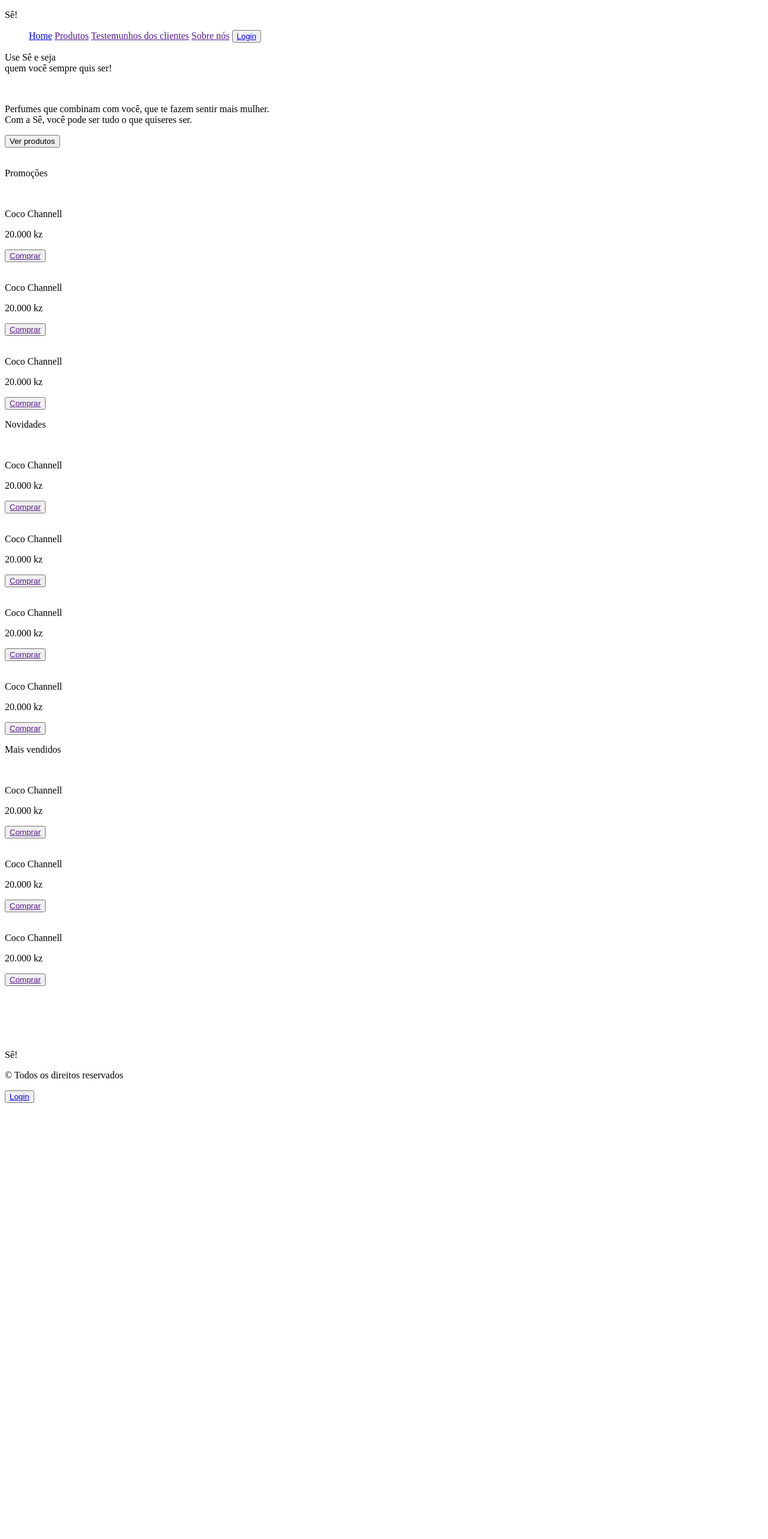
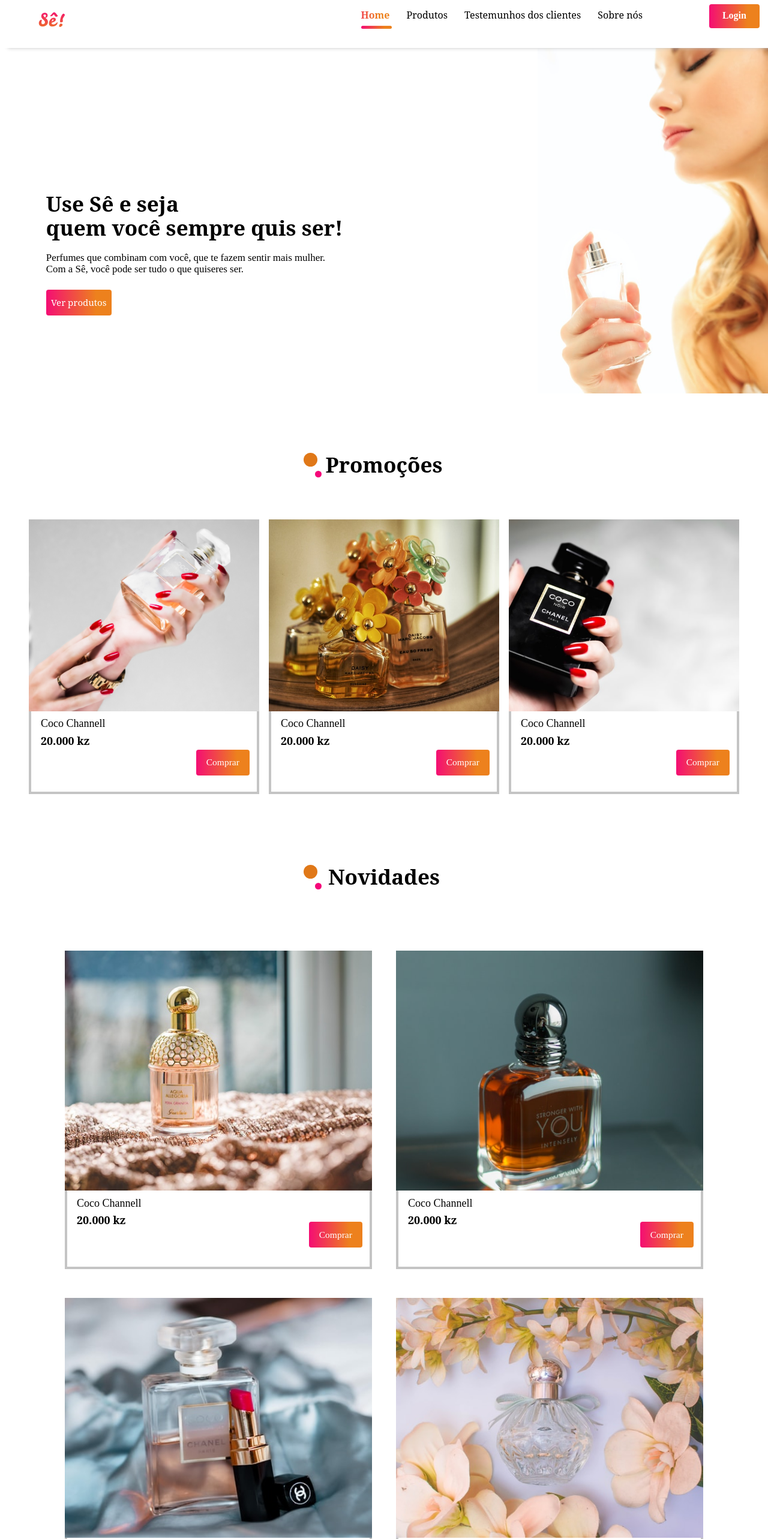
Before and after one commit to Creuma-Kuzola/Perfumaria-Se, a plain HTML site: page index.html in a window 1280 px wide. Shown: the top 2566 px of the page at 60% size. Before the commit the page ends 1847 px from the top, so only its background shows below. Drawn offline with Linux system fonts and the light colour scheme; the site is published under a folder, as on GitHub Pages, so addresses that start at the root find nothing; a web font is replaced by a local one.

Commit message:
Corrigindo o bug do caminho css

```diff
--- a/html/cadastro.html
+++ b/html/cadastro.html
@@ -4,16 +4,16 @@
     <meta charset="UTF-8">
     <meta http-equiv="X-UA-Compatible" content="IE=edge">
     <meta name="viewport" content="width=device-width, initial-scale=1.0">
-    <link rel="stylesheet" href="/css/cadastro.css">
-    <link rel="stylesheet" href="/css/normalize/normalize.css">
-    <link rel="stylesheet" href="/css/universal.css">
+    <link rel="stylesheet" href="css/cadastro.css">
+    <link rel="stylesheet" href="css/normalize/normalize.css">
+    <link rel="stylesheet" href="css/universal.css">
     <title>Perfumaria Sê - Cadastro</title>
 </head>
 <body>
 
     <section class="div-section">
         <div class="left-div">
-            <img class="left-div-img" src="/img/lucas-mendes-CyfmSpqNMD8-unsplash.jpg" alt="" srcset="">
+            <img class="left-div-img" src="img/lucas-mendes-CyfmSpqNMD8-unsplash.jpg" alt="" srcset="">
         </div>
         <div class="right-div">
             <p class="p-tittle">Criar conta</p>  <br><br><br><br><br>
--- a/index.html
+++ b/index.html
@@ -4,9 +4,9 @@
     <meta charset="UTF-8">
     <meta http-equiv="X-UA-Compatible" content="IE=edge">
     <meta name="viewport" content="width=device-width, initial-scale=1.0">
-    <link rel="stylesheet" href="/css/normalize/normalize.css">
-    <link rel="stylesheet" href="/css/index.css">
-    <link rel="stylesheet" href="/css/universal.css">
+    <link rel="stylesheet" href="css/normalize/normalize.css">
+    <link rel="stylesheet" href="css/index.css">
+    <link rel="stylesheet" href="css/universal.css">
     <title>Home</title>
 </head>
 <body>
@@ -18,7 +18,7 @@
                     <a class="ul-menu-a" href="">Produtos</a>
                     <a class="ul-menu-a" href="">Testemunhos dos clientes</a>
                     <a class="ul-menu-a" href="">Sobre nós</a>
-                    <button class="btn-login"><a class="ul-menu-a" href="/html/login.html" target="_blank" rel="noopener noreferrer">Login</a></button>
+                    <button class="btn-login"><a class="ul-menu-a" href="html/login.html" target="_blank" rel="noopener noreferrer">Login</a></button>
                 </ul>
             </nav>
     </header>
@@ -30,7 +30,7 @@
             <a href="" class="btn-ver-produtos-a"><button class="btn-ver-produtos">Ver produtos</button></a>
         </section>
         <section class="first-section-right">
-            <img class="first-section-right-img" src="/img/damir-spanic-MJ4y9aJpwxk-unsplash.jpg" alt="">
+            <img class="first-section-right-img" src="img/damir-spanic-MJ4y9aJpwxk-unsplash.jpg" alt="">
         </section>
     </section>
 
@@ -42,7 +42,7 @@
     <section class="promotion-section">
          <div class="promotion-section-item">
                 <div class="promotion-section-item-div">
-                    <img class="promotion-section-item-img" src="/img/laura-chouette-2H_8WbVPRxM-unsplash.jpg" alt="" srcset="">
+                    <img class="promotion-section-item-img" src="img/laura-chouette-2H_8WbVPRxM-unsplash.jpg" alt="" srcset="">
                 </div>
                 <div class="promotion-section-item-description">
                     <p class="promotion-section-item-description--perfume-name">Coco Channell</p>
@@ -53,7 +53,7 @@
 
             <div class="promotion-section-item">
                 <div class="promotion-section-item-div">
-                    <img class="promotion-section-item-img" src="/img/moa-kiraly-ituJ4nUF7Vk-unsplash.jpg" alt="" srcset="">
+                    <img class="promotion-section-item-img" src="img/moa-kiraly-ituJ4nUF7Vk-unsplash.jpg" alt="" srcset="">
                 </div>
                 <div class="promotion-section-item-description">
                     <p class="promotion-section-item-description--perfume-name">Coco Channell</p>
@@ -64,7 +64,7 @@
 
             <div class="promotion-section-item">
                 <div class="promotion-section-item-div">
-                    <img class="promotion-section-item-img" src="/img/laura-chouette-8WlM9twbNJA-unsplash.jpg" alt="" srcset="">
+                    <img class="promotion-section-item-img" src="img/laura-chouette-8WlM9twbNJA-unsplash.jpg" alt="" srcset="">
                 </div>
                 <div class="promotion-section-item-description">
                     <p class="promotion-section-item-description--perfume-name">Coco Channell</p>
@@ -82,7 +82,7 @@
    <section class="news-section">
         <div class="news-section-item item-1">
             <div class="news-section-item-div">
-                <img class="news-section-item-img" src="/img/pexels-valeria-boltneva-1961792.jpg" alt="" srcset="">
+                <img class="news-section-item-img" src="img/pexels-valeria-boltneva-1961792.jpg" alt="" srcset="">
             </div>
             <div class="news-section-item-description">
                 <p class="news-section-item-description--perfume-name">Coco Channell</p>
@@ -93,7 +93,7 @@
 
             <div class="news-section-item item-2">
                 <div class="news-section-item-div">
-                    <img class="news-section-item-img" src="/img/filip-baotic-tgqnnQfq6C8-unsplash.jpg" alt="" srcset="">
+                    <img class="news-section-item-img" src="img/filip-baotic-tgqnnQfq6C8-unsplash.jpg" alt="" srcset="">
                 </div>
                 <div class="news-section-item-description">
                     <p class="news-section-item-description--perfume-name">Coco Channell</p>
@@ -104,7 +104,7 @@
 
            <div class="news-section-item item-1">
             <div class="news-section-item-div">
-                <img class="news-section-item-img" src="/img/laura-chouette-005mAZgn3ss-unsplash.jpg" alt="" srcset="">
+                <img class="news-section-item-img" src="img/laura-chouette-005mAZgn3ss-unsplash.jpg" alt="" srcset="">
             </div>
             <div class="news-section-item-description">
                 <p class="news-section-item-description--perfume-name">Coco Channell</p>
@@ -115,7 +115,7 @@
 
             <div class="news-section-item item-2">
                 <div class="news-section-item-div">
-                    <img class="news-section-item-img" src="/img/camille-paralisan-LgoehzzFAMA-unsplash.jpg" alt="" srcset="">
+                    <img class="news-section-item-img" src="img/camille-paralisan-LgoehzzFAMA-unsplash.jpg" alt="" srcset="">
                 </div>
                 <div class="news-section-item-description">
                     <p class="news-section-item-description--perfume-name">Coco Channell</p>
@@ -134,7 +134,7 @@
         <section class="promotion-section">
              <div class="promotion-section-item">
                     <div class="promotion-section-item-div">
-                        <img class="promotion-section-item-img" src="/img/sara-saleh-cpisiUDKAqE-unsplash.jpg" alt="" srcset="">
+                        <img class="promotion-section-item-img" src="img/sara-saleh-cpisiUDKAqE-unsplash.jpg" alt="" srcset="">
                     </div>
                     <div class="promotion-section-item-description">
                         <p class="promotion-section-item-description--perfume-name">Coco Channell</p>
@@ -145,7 +145,7 @@
 
                 <div class="promotion-section-item">
                     <div class="promotion-section-item-div">
-                        <img class="promotion-section-item-img" src="/img/karly-jones-4i9ef6xU738-unsplash.jpg" alt="" srcset="">
+                        <img class="promotion-section-item-img" src="img/karly-jones-4i9ef6xU738-unsplash.jpg" alt="" srcset="">
                     </div>
                     <div class="promotion-section-item-description">
                         <p class="promotion-section-item-description--perfume-name">Coco Channell</p>
@@ -156,7 +156,7 @@
 
                 <div class="promotion-section-item">
                     <div class="promotion-section-item-div">
-                        <img class="promotion-section-item-img" src="/img/hans-vivek-nKhWFgcUtdk-unsplash.jpg" alt="" srcset="">
+                        <img class="promotion-section-item-img" src="img/hans-vivek-nKhWFgcUtdk-unsplash.jpg" alt="" srcset="">
                     </div>
                     <div class="promotion-section-item-description">
                         <p class="promotion-section-item-description--perfume-name">Coco Channell</p>
@@ -168,14 +168,14 @@
 
     <footer class="footer">
         <div class="div-icones-footer">
-            <img class="icones-footer" src="/icones/Mask Group.png" alt="">
-            <img class="icones-footer" src="/icones/Mask Group-1.png" alt="">
-            <img class="icones-footer" src="/icones/Mask Group-2.png" alt="">
+            <img class="icones-footer" src="icones/Mask Group.png" alt="">
+            <img class="icones-footer" src="icones/Mask Group-1.png" alt="">
+            <img class="icones-footer" src="icones/Mask Group-2.png" alt="">
         </div>
         <div class="last-div">
             <p class="p-se-footer">Sê!</p>
             <p class="p-todos-os">&copy; Todos os direitos reservados</p>
-            <button class="btn-login-footer"><a class="ul-menu-a" href="/html/login.html" target="_blank" rel="noopener noreferrer">Login</a></button>
+            <button class="btn-login-footer"><a class="ul-menu-a" href="html/login.html" target="_blank" rel="noopener noreferrer">Login</a></button>
         </div>
     </footer>
 
```
Also changed, not shown: html/login.html (+4 -4 lines), css/index.css (line endings or trailing spaces).
